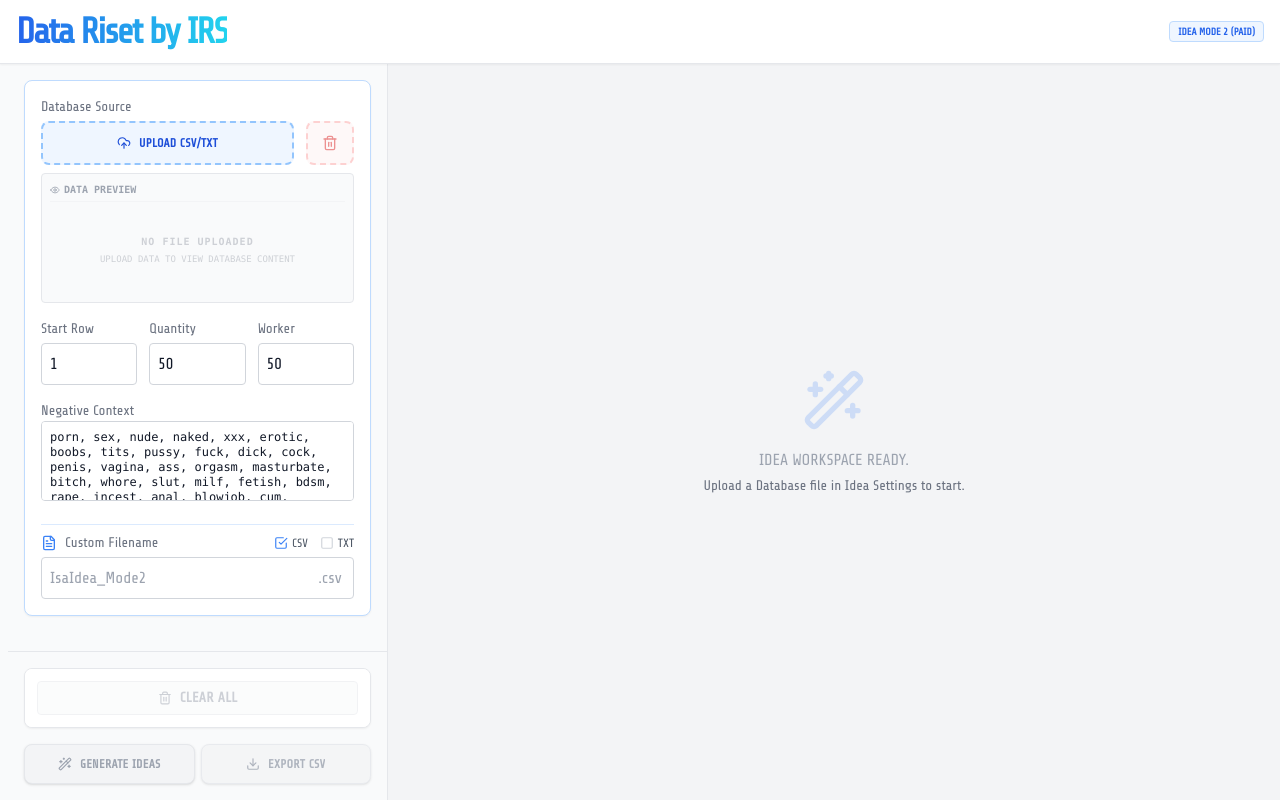
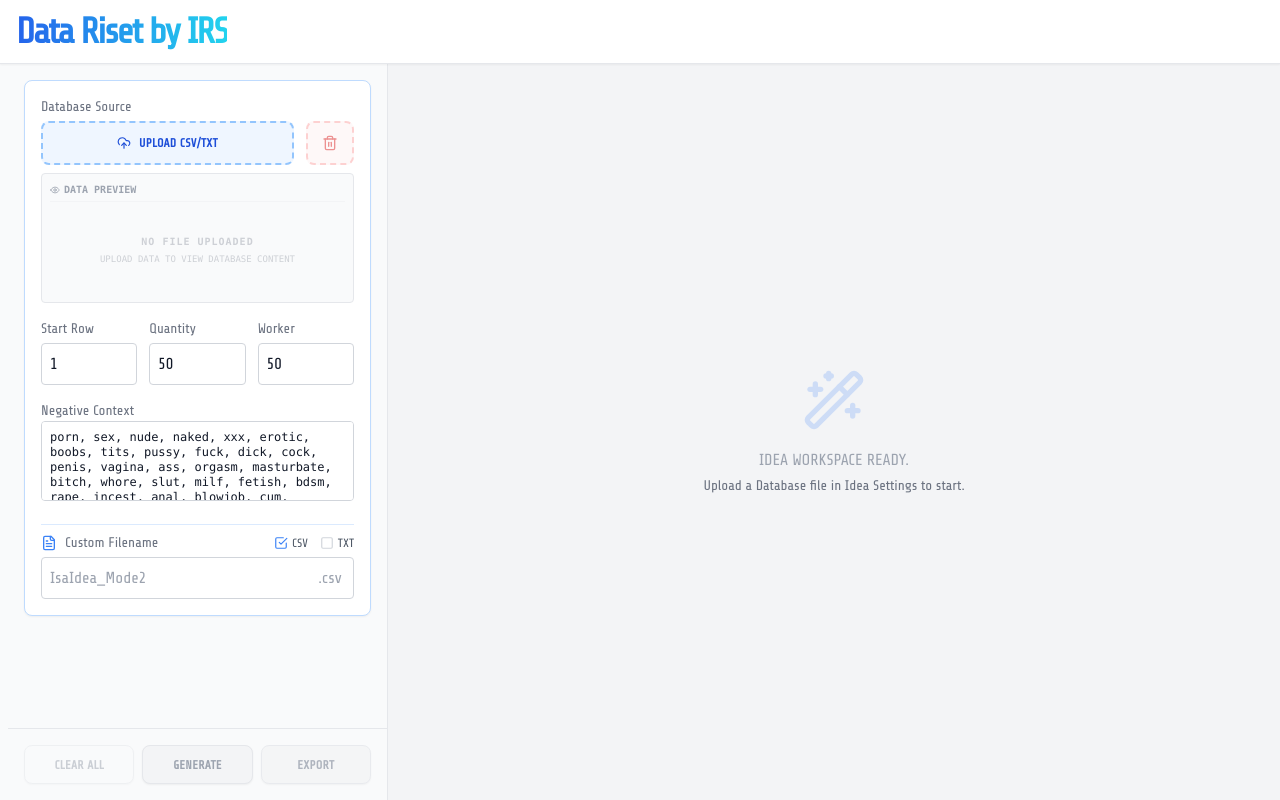
Before and after one commit to isarahmat2005-star/Data-Riset-Irs, a React (Vite) app: page / in a window 1280 px wide. Built offline with nearby package versions, Linux system fonts and the light colour scheme.

Commit message:
Update App.tsx

```diff
--- a/App.tsx
+++ b/App.tsx
@@ -1,7 +1,7 @@
 import React, { useState, useRef, useEffect, memo } from 'react';
 import {
   UploadCloud, Trash2, Eye, Loader2, CheckSquare, Square,
-  FileText, Wand2, Download, Copy, CheckCircle, AlertTriangle,
+  FileText, Wand2, Copy, CheckCircle, AlertTriangle,
   Menu, Check, X, ExternalLink, Sparkles
 } from 'lucide-react';
 
@@ -100,11 +100,15 @@ const IdeaListComponent = memo(({ items, negativeContext, onDelete }: IdeaListPr
     setActiveMenuId(activeMenuId === id ? null : id);
   };
 
+  // LOGIKA BUKA LINK DIPERBARUI
   const handleOpenLink = (url: string | undefined) => {
-    if (url && url.startsWith('http')) {
-      window.open(url, '_blank');
+    if (!url) return;
+    let finalUrl = url.trim();
+    if (!finalUrl.startsWith('http')) {
+      finalUrl = 'https://' + finalUrl;
+    }
+    window.open(finalUrl, '_blank');
     setActiveMenuId(null);
-    }
   };
 
   return (
@@ -160,7 +164,7 @@ const IdeaListComponent = memo(({ items, negativeContext, onDelete }: IdeaListPr
                             >
                                 {!vulgarWord && (
                                     <>
-                                        {originalUrl && originalUrl.startsWith('http') && (
+                                        {originalUrl && (
                                             <button
                                                 onClick={() => handleOpenLink(originalUrl)}
                                                 className="p-2 rounded-md transition-colors bg-gray-100 text-gray-600 hover:bg-blue-100 hover:text-blue-600"
@@ -335,15 +339,13 @@ export default function App() {
 
       <div className="flex flex-col h-screen w-full bg-gray-50 overflow-hidden relative font-share-tech">
 
+        {/* HEADER BAR */}
         <header className="w-full bg-white border-b border-gray-200 px-4 h-16 flex items-center justify-between shrink-0 shadow-sm z-50">
           <div className="flex items-center">
             <h1 className="text-4xl font-bold bg-gradient-to-r from-blue-600 to-cyan-400 bg-clip-text text-transparent tracking-tighter leading-none select-none">
               Data Riset by IRS
             </h1>
           </div>
-          <span className="px-2 py-0.5 rounded text-[10px] font-bold uppercase border bg-blue-50 text-blue-600 border-blue-200">
-            IDEA MODE 2 (PAID)
-          </span>
         </header>
 
         <main className="flex-1 flex flex-col md:flex-row overflow-hidden relative">
@@ -516,43 +518,38 @@ export default function App() {
               </div>
             </div>
 
-            <div className="shrink-0 p-4 bg-gray-50 border-t border-gray-200 flex flex-col gap-4 z-10">
-                <div className="bg-white rounded-lg border border-gray-200 shadow-sm overflow-hidden">
-                    <div className="p-3 bg-white flex items-center justify-between gap-3">
+            {/* ACTION BUTTONS (GENERATE, CLEAR, EXPORT) */}
+            <div className="shrink-0 p-4 bg-gray-50 border-t border-gray-200 flex gap-2 z-10 h-[72px]">
                 <button
                     onClick={handleClearAll}
                     disabled={generatedItems.length === 0 || isProcessing}
-                            className={`flex-1 flex items-center justify-center gap-2 py-1.5 text-sm font-bold uppercase tracking-wide rounded border transition-colors ${generatedItems.length > 0 && !isProcessing ? 'bg-red-50 text-red-600 border-red-200 hover:bg-red-100' : 'bg-gray-50 text-gray-400 border-gray-200 cursor-not-allowed opacity-50'}`}
+                    className={`flex-1 text-xs font-bold rounded-lg border shadow-sm transition-colors uppercase tracking-wide ${generatedItems.length > 0 && !isProcessing ? 'bg-red-50 text-red-600 border-red-200 hover:bg-red-100' : 'bg-gray-50 text-gray-400 border-gray-200 cursor-not-allowed opacity-50'}`}
                 >
-                            <Trash2 size={14} /> CLEAR ALL
+                    Clear All
                 </button>
-                    </div>
-                </div>
-                <div className="flex gap-1.5 h-10">
+
                 {isProcessing ? (
-                        <div className="flex-1 bg-gradient-to-r from-blue-50 to-blue-100 text-blue-700 border border-blue-200 text-xs font-bold rounded-lg flex items-center justify-center gap-2 shadow-sm select-none transition-all duration-300">
-                            <Sparkles className="w-4 h-4 animate-spin text-blue-600" style={{ animationDuration: '3s' }} />
-                            <span className="uppercase tracking-wide">Memproses...</span>
+                    <div className="flex-1 bg-gradient-to-r from-blue-50 to-blue-100 text-blue-700 border border-blue-200 text-xs font-bold rounded-lg flex items-center justify-center shadow-sm select-none transition-all duration-300">
+                        <Sparkles className="w-4 h-4 animate-spin text-blue-600 mr-2" style={{ animationDuration: '3s' }} />
+                        <span className="uppercase tracking-wide">Proses...</span>
                     </div>
                 ) : (
                     <button
                         onClick={handleGenerate}
                         disabled={lineCount === 0 || isProcessing}
-                            className={`flex-1 text-xs font-bold rounded-lg border shadow transition-colors flex items-center justify-center gap-2 uppercase tracking-wide truncate ${lineCount > 0 ? 'bg-blue-600 hover:bg-blue-700 text-white border-blue-700' : 'bg-gray-100 border-gray-200 cursor-not-allowed text-gray-400'}`}
+                        className={`flex-1 text-xs font-bold rounded-lg border shadow-sm transition-colors uppercase tracking-wide ${lineCount > 0 ? 'bg-blue-600 hover:bg-blue-700 text-white border-blue-700' : 'bg-gray-100 border-gray-200 cursor-not-allowed text-gray-400'}`}
                     >
-                            <Wand2 size={14} className="shrink-0" />
-                            <span className="truncate">Generate Ideas</span>
+                        Generate
                     </button>
                 )}
+
                 <button
                     onClick={handleDownload}
                     disabled={generatedItems.length === 0 || isProcessing}
-                        className={`flex-1 text-xs font-bold rounded-lg border shadow transition-colors flex items-center justify-center gap-2 uppercase tracking-wide truncate ${generatedItems.length > 0 && !isProcessing ? 'bg-green-600 hover:bg-green-700 text-white border-green-700' : 'bg-gray-100 text-gray-400 border-gray-200 cursor-not-allowed opacity-80'}`}
+                    className={`flex-1 text-xs font-bold rounded-lg border shadow-sm transition-colors uppercase tracking-wide ${generatedItems.length > 0 && !isProcessing ? 'bg-green-600 hover:bg-green-700 text-white border-green-700' : 'bg-gray-100 text-gray-400 border-gray-200 cursor-not-allowed opacity-80'}`}
                 >
-                        <Download size={14} className="shrink-0" />
-                        <span className="truncate">Export {outputFormat.toUpperCase()}</span>
+                    Export
                 </button>
-                </div>
             </div>
           </aside>
 
```
Lines whose indentation alone changed are shown as unchanged.
